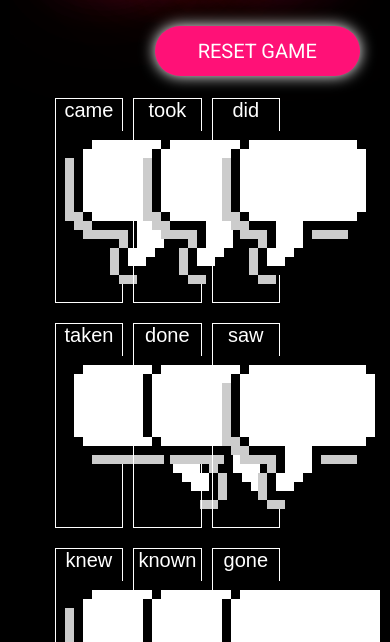
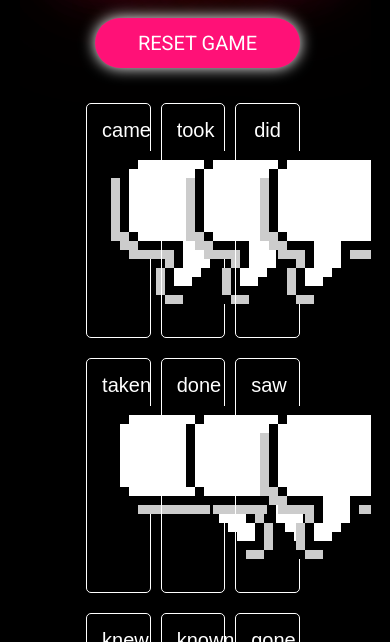
Before and after one commit to chdtan/chitra-shah-project-3, a plain HTML site: page index.html in a window 390 px wide. Shown: the part 202-844 px from the top of the page. Drawn offline with nearby package versions, Linux system fonts and the light colour scheme.

Commit message:
commit before deleting all console.logs

```diff
--- a/index.html
+++ b/index.html
@@ -14,9 +14,9 @@
 <section class = "wrapper-main-content">
 
     <div class = "content-left">
-        <h1 class = >Tense Match</h1>
+        <h1>Tense Match</h1>
         <p>A matching game of verb tenses</p>
-        <p>Macth the Simple Past and Past Participle Tenses of a Verb</p>
+        <p>Match the Simple Past & Past Participle Tenses of a Verb</p>
         <div class="play-again">
             <button id="reset-button" class="button reset-button blurb" aria-label="Reset Game">Reset Game</button>
         </div>
--- a/script.js
+++ b/script.js
@@ -80,7 +80,6 @@ verbGame.verbsTenses = {
 
 };
 
-// console.log(verbGame); CHECKED - Ok to delete
 
 // Define sets of cards:
 
@@ -94,21 +93,11 @@ verbGame.verbsTenses = {
         matchedCards: [],
     }
 
-    for (let item in verbGame.verbsTenses) {
-        // console.log(item);
-    };
-
-
-
-    // console.log(verbGame.finalSet); Checked - OK to delete
-
 
 // This is to randomize the display of the cards and to add images to each card.
 
 verbGame.randomizeCards = () => {
-    // console.log(verbGame.finalSet)
     let cardArray = [];
-    // console.log(cardArray);
     let clickCounter = 0;
 
     // This is looping over each item in finalSet array creating cards with images and alt text. AND adding it to the deck (array).
@@ -130,7 +119,7 @@ verbGame.randomizeCards = () => {
     })
 
 
-    $('.card').on('click', function(){
+    $('.card').on('click', function(click){
         if (clickCounter === 0) {
             firstClick = $(this).data("value");
             console.log('firstClick ' + firstClick);
@@ -148,7 +137,6 @@ verbGame.randomizeCards = () => {
                 verbGame.matched();
                 console.log(verbGame.matched);
                 verbGame.seeiIfWon();
-
             }
             else {
                 verbGame.unmatched();
@@ -166,11 +154,12 @@ verbGame.randomizeCards = () => {
             board.openedCards[0].classList.add("unmatched", "shake");
             board.openedCards[1].classList.add("unmatched", "shake");
             board.openedCards = [];
+            alert("Not a match. Keep trying!");
         }
 
         verbGame.seeiIfWon = function () {
             if (board.matchedCards.length === 12) {
-
+                alert("Congratulations!! You did it!!");
             }
         }
 
--- a/style.scss
+++ b/style.scss
@@ -15,13 +15,14 @@ body {
 
 .wrapper-main-content {
     max-width: 1280px;
-    width: 95%;
+    width: 90%;
     height: 100vh;
     display: flex;
     margin: 0 auto;
     overflow-y: scroll;
     overflow-x: hidden;
-    // position: relative;
+    position: relative;
+    padding-left: 5px;
 }
 
 h1 {
@@ -49,27 +50,16 @@ h1 {
     0 0 80px rgb(255, 17, 119),
     0 0 100px rgb(255, 17, 119),
     0 0 150px rgb(255, 17, 119);
-    // position: absolute;
-    // left: 50px;
 }
 
 .content-left p {
-    // padding-left: 40px;
     font-family: 'Roboto', sans-serif;
     text-align: center;
-    // position: relative;
-    // top: 200px;
-    // bottom: 0;
-    // left: 0;
-    // right: 0;
 }
 
 .content-left {
     width: 40%;
     height: auto;
-    // position: relative;
-    // top: 150px;
-    // border: 1px solid white;
 }
 
 .deck-container {
@@ -80,7 +70,6 @@ h1 {
     display: flex;
 	flex-wrap: wrap;
 	justify-content: flex-start;
-	// border: 1px solid white;
 }
 
 .card {
@@ -94,23 +83,20 @@ h1 {
     justify-content: space-around;
     align-content: center;
     text-align: center;
+    border-radius: 5px;
+    padding: 15px;
 }
 
 
-li.card:focus {
+.card:focus {
     border: 5px dotted yellow;
 }
 
 li.card:active,
 li.card:hover {
-    background-color: rgb(255, 17, 119),
-    ;
+    background-color: rgb(255, 17, 119);
     color: white;
 }
-
-// li.card {
-//     position: relative;
-// }
 
 .match {
     visibility: hidden;
@@ -120,28 +106,27 @@ li.card:hover {
     animation-duration: 3s;
 }
 
+.clicked {
+    background-color: rgb(255, 17, 119);
+}
+
 .button {
     width: 205px;
     height: 50px;
-    display: inline-block;
+    display: block;
     text-transform: uppercase;
     font-family: 'Roboto', sans-serif;
     background-color: white;
     border: none;
     text-align: center;
     color: white;
-    margin-left: 5.5em;
+    margin: 0 auto;
     position: relative;
-    top: 8px;
-    left: 35px;
 }
 
-// .play-again {
-//     position: relative;
-//     top: 10px;
-//     left: 5px;
-//     // position: absolute;
-// }
+.play-again {
+    position: relative;
+}
 
 
 #reset-button {
@@ -153,18 +138,11 @@ li.card:hover {
 
 #reset-button:active {
     background:rgb(199, 21, 133);
-    box-shadow: 0 0 5px #444;
-}
-
-@media (max-width:1281px) {
-
-
-
+    box-shadow: 0 0 5px #fff;
 }
 
 
 @media (max-width:801px) {
-
     .content-left {
         width: initial;
     }
@@ -180,13 +158,8 @@ li.card:hover {
 
     .deck-container {
         height: 100vh;
-        width: 70vw;
+        width: auto;
     }
-
-    // ul.deck {
-    //     height: 80%;
-    //     width: 70%;
-    // }
 
     ul.deck {
         height: 59%;
@@ -195,8 +168,6 @@ li.card:hover {
 }
 
 @media (max-width:600px) {
-
-
     .deck-container {
         height: 100vh;
         width: 80vw;
@@ -209,17 +180,22 @@ li.card:hover {
 }
 
 @media (max-width:480px) {
-
     .deck-container {
         height: 100vh;
-        width: 100vw;
+        width: 85vw;
     }
 
     ul.deck {
         height: 60%;
         width: 90%;
+        margin: 0 auto;
+        padding-top: 25px;
+
     }
 
+    .card {
+        width: 25%;
+    }
 }
 
 
@@ -230,8 +206,6 @@ li.card:hover {
 }
 
 @media (max-width:320px) {
-
-
     .wrapper-main-content {
         flex-direction: column;
     }
@@ -251,45 +225,4 @@ li.card:hover {
         width: initial;
     }
 
-    .button {
-        margin-left: 0;
-    }
 }
-
-
-
-
-
-// @media only screen (min-width:600px) and (orientation: landscape) {
-
-//     /*  landscape phones */
-//     #boardcontainer {
-//         height: 100vh;
-//         width: 50vw;
-//     }
-
-//     div#memory_board {
-//         height: 60%;
-//         width: 100%;
-//     }
-// }
-
-
-
-// @media only screen (min-device-width: 1024px) and (max-device-width: 1366px) and (orientation: portrait) {
-
-//     /* iPad pro portrait*/
-//     #boardcontainer {
-//         height: 100vh;
-//         width: 85vw;
-//     }
-
-//     div#memory_board {
-//         height: 60%;
-//         width: 90%;
-//     }
-// }
-
-// @media (min-width:1025px) {
-//     /* big landscape tablets, laptops, and desktops */
-// }
```
Also changed, not shown: style.css, 1 other file.
